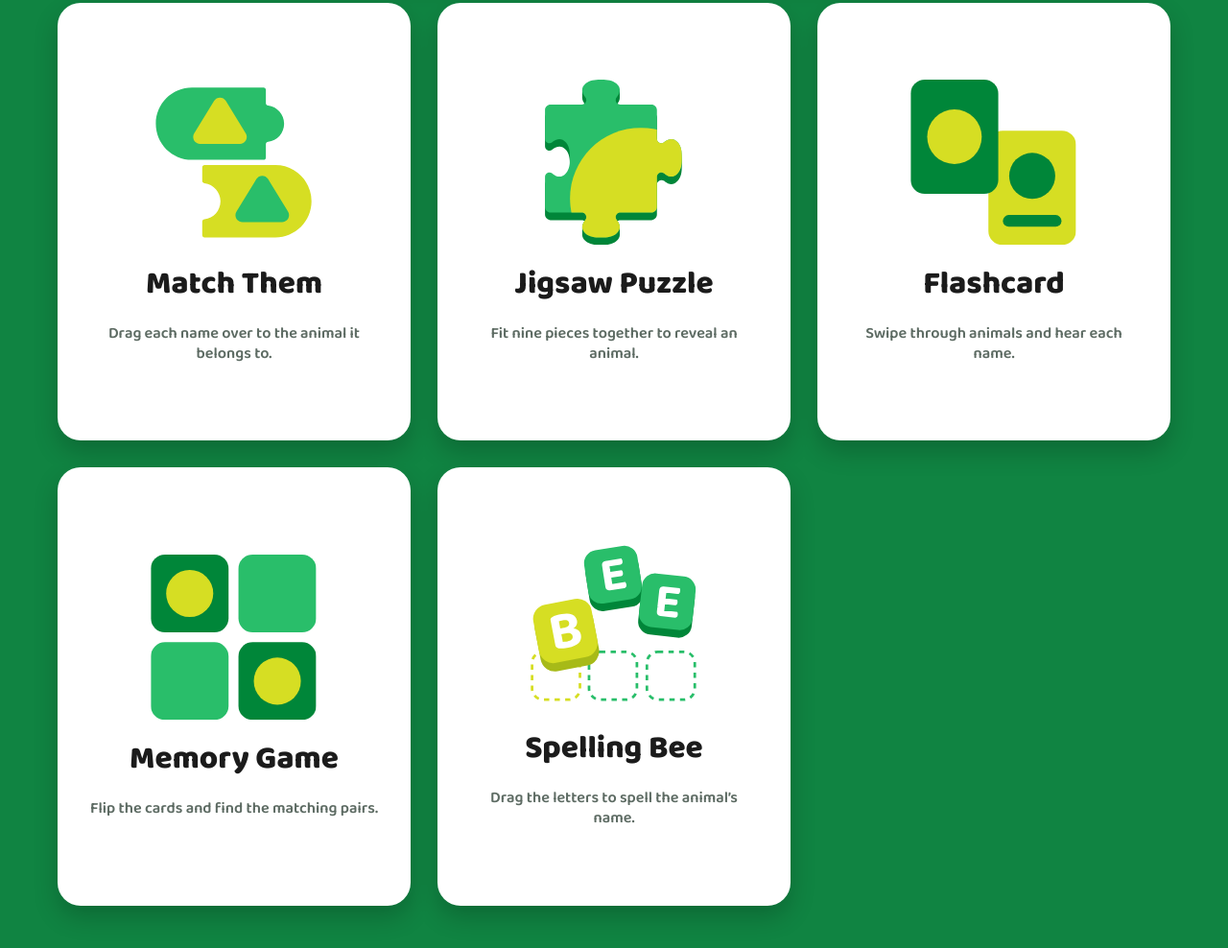
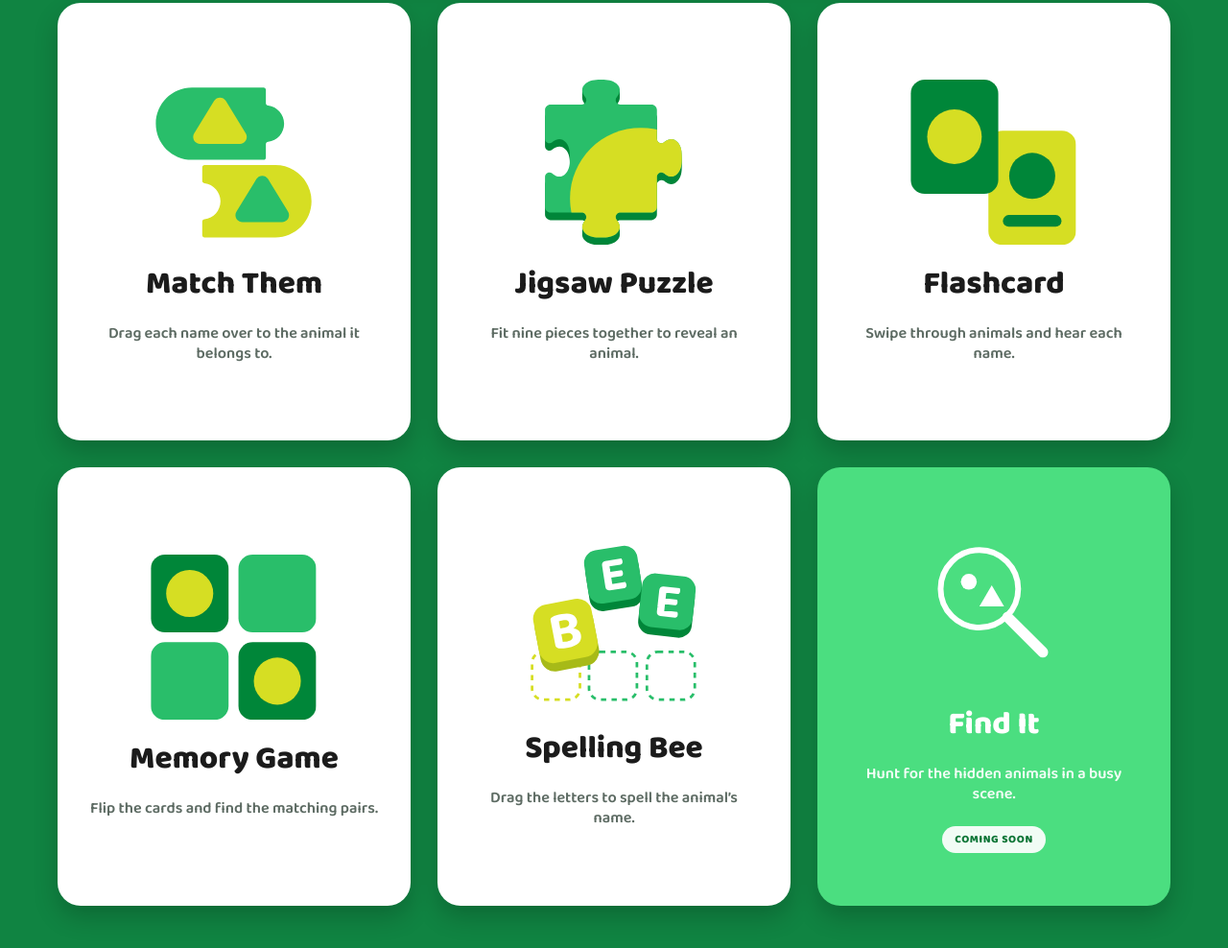
Before and after one commit to tyxdes/zoosi-site, a plain HTML site: page index.html in a window 1280 px wide. Shown: the part 827-1815 px from the top of the page at 96% size. Drawn offline with Linux system fonts and the light colour scheme.

Commit message:
added coming soon game
added coming soon game to home page

```diff
--- a/index.html
+++ b/index.html
@@ -72,6 +72,9 @@
   .card .txt{display:contents;}
   .card .ds{font-weight:600;font-size:clamp(11px,5.4cqw,17px);line-height:1.3;color:#5d6b63;text-align:center;}
   .card.soon .ds{color:rgba(255,255,255,.92);}
+  .card.soon .tag{display:inline-block;background:rgba(255,255,255,.92);color:var(--dark);
+    font-weight:800;font-size:clamp(10px,3.8cqw,13px);letter-spacing:.6px;text-transform:uppercase;
+    padding:5px 13px;border-radius:20px;white-space:nowrap;}
   /* on phones the same tiles become readable rows */
   @media (max-width:560px){
     .grid{grid-template-columns:1fr;}
@@ -80,6 +83,7 @@
     .card .txt{display:flex;flex-direction:column;gap:3px;min-width:0;}
     .card .lb{font-size:20px;text-align:left;}
     .card .ds{font-size:14px;text-align:left;}
+    .card.soon .tag{font-size:11px;align-self:flex-start;margin-top:2px;}
   }
 
   .modal{position:fixed;inset:0;background:rgba(0,0,0,.5);display:none;align-items:center;justify-content:center;z-index:80;padding:20px;}
@@ -237,6 +241,12 @@
 <rect x="128.057" y="31.6956" width="61.1125" height="61.1125" rx="14.9208" transform="rotate(6.38198 128.057 31.6956)" fill="#29BE6A"/>
 <path d="M145.275 57.665L153.426 58.5767L150.851 81.5987C150.512 81.6351 149.988 81.6694 149.278 81.7016C148.605 81.7378 147.883 81.7128 147.112 81.6265C145.753 81.4746 144.715 80.9495 143.998 80.0514C143.28 79.1533 142.997 78.0249 143.149 76.6664L145.275 57.665ZM151.935 71.9052L143.784 70.9935L145.897 52.1022C146.053 50.7069 146.578 49.669 147.472 48.9882C148.37 48.2708 149.499 47.9881 150.857 48.14C151.628 48.2262 152.338 48.3614 152.987 48.5455C153.672 48.7337 154.176 48.883 154.498 48.9934L151.935 71.9052ZM148.658 67.8023L149.397 61.1931L166.03 63.0536C166.209 63.4454 166.36 63.9269 166.482 64.4982C166.604 65.0695 166.628 65.6856 166.554 66.3466C166.423 67.5215 166.051 68.3536 165.438 68.8428C164.863 69.336 164.134 69.5334 163.253 69.4348L148.658 67.8023ZM147.112 81.6265L147.857 74.9623L166.308 77.026C166.491 77.3811 166.642 77.8626 166.76 78.4707C166.877 79.0787 166.899 79.7131 166.825 80.3741C166.694 81.549 166.322 82.3811 165.71 82.8703C165.134 83.3635 164.406 83.5609 163.524 83.4623L147.112 81.6265ZM150.118 54.7492L150.857 48.14L169.032 50.1729C169.252 50.5321 169.405 50.9953 169.49 51.5625C169.612 52.1338 169.636 52.7499 169.562 53.4108C169.431 54.5858 169.075 55.4383 168.496 55.9683C167.92 56.4615 167.173 56.6568 166.255 56.5542L150.118 54.7492Z" fill="white"/>
 </svg></span><span class="txt"><span class="lb">Spelling Bee</span><span class="ds">Drag the letters to spell the animal&rsquo;s name.</span></span></a>
+      <div class="card soon"><span class="ic"><svg class="ic-img" viewBox="0 0 188 188" fill="none" xmlns="http://www.w3.org/2000/svg">
+<circle cx="78" cy="78" r="44" stroke="#fff" stroke-width="6.5"/>
+<path d="M110 110 L150 150" stroke="#fff" stroke-width="12" stroke-linecap="round"/>
+<circle cx="66" cy="70" r="9" fill="#fff"/>
+<path d="M92 74 L106 98 L78 98 Z" fill="#fff"/>
+</svg></span><span class="txt"><span class="lb">Find It</span><span class="ds">Hunt for the hidden animals in a busy scene.</span><span class="tag">Coming soon</span></span></div>
     </div>
   </main>
 </div>
```
